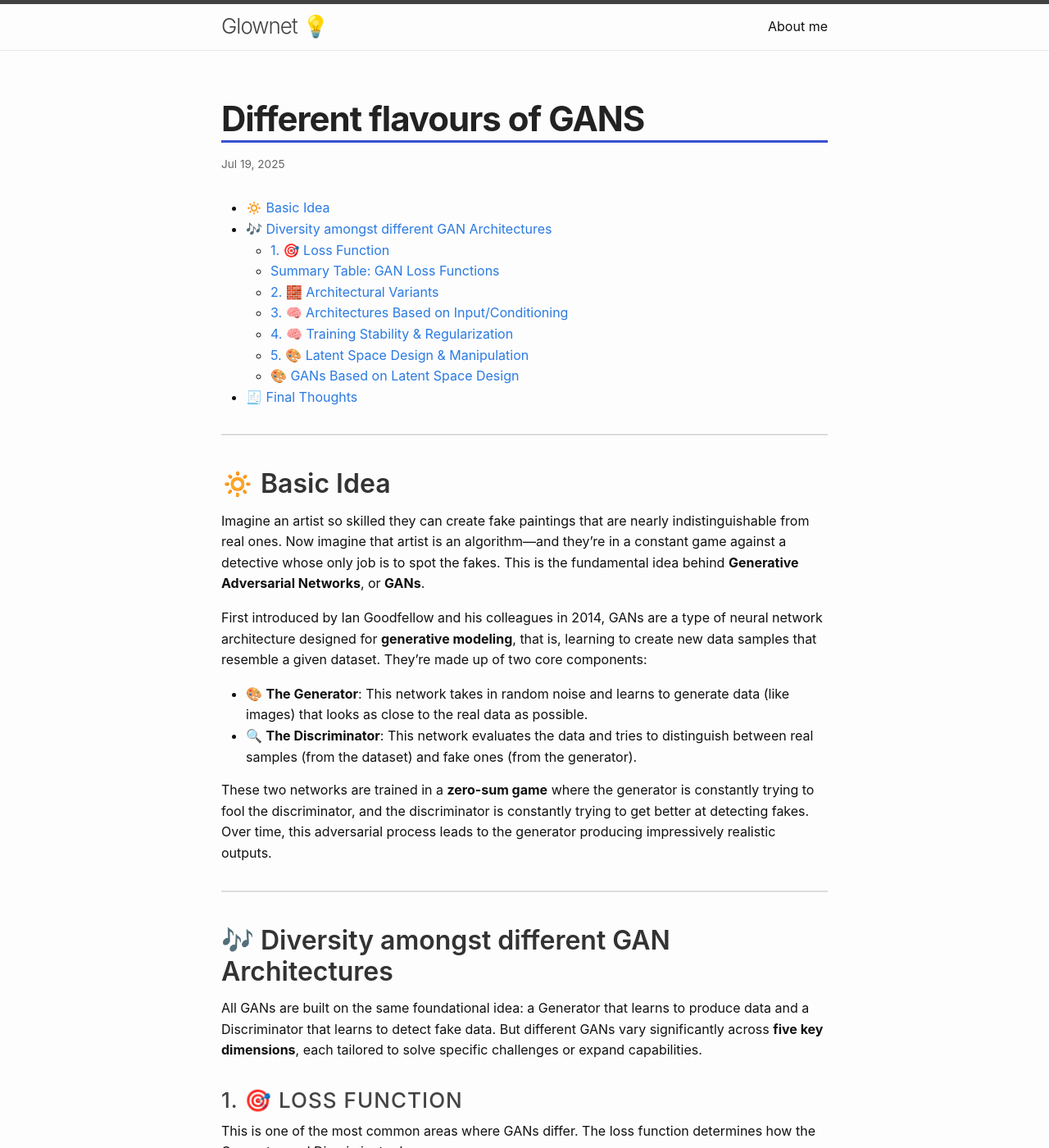
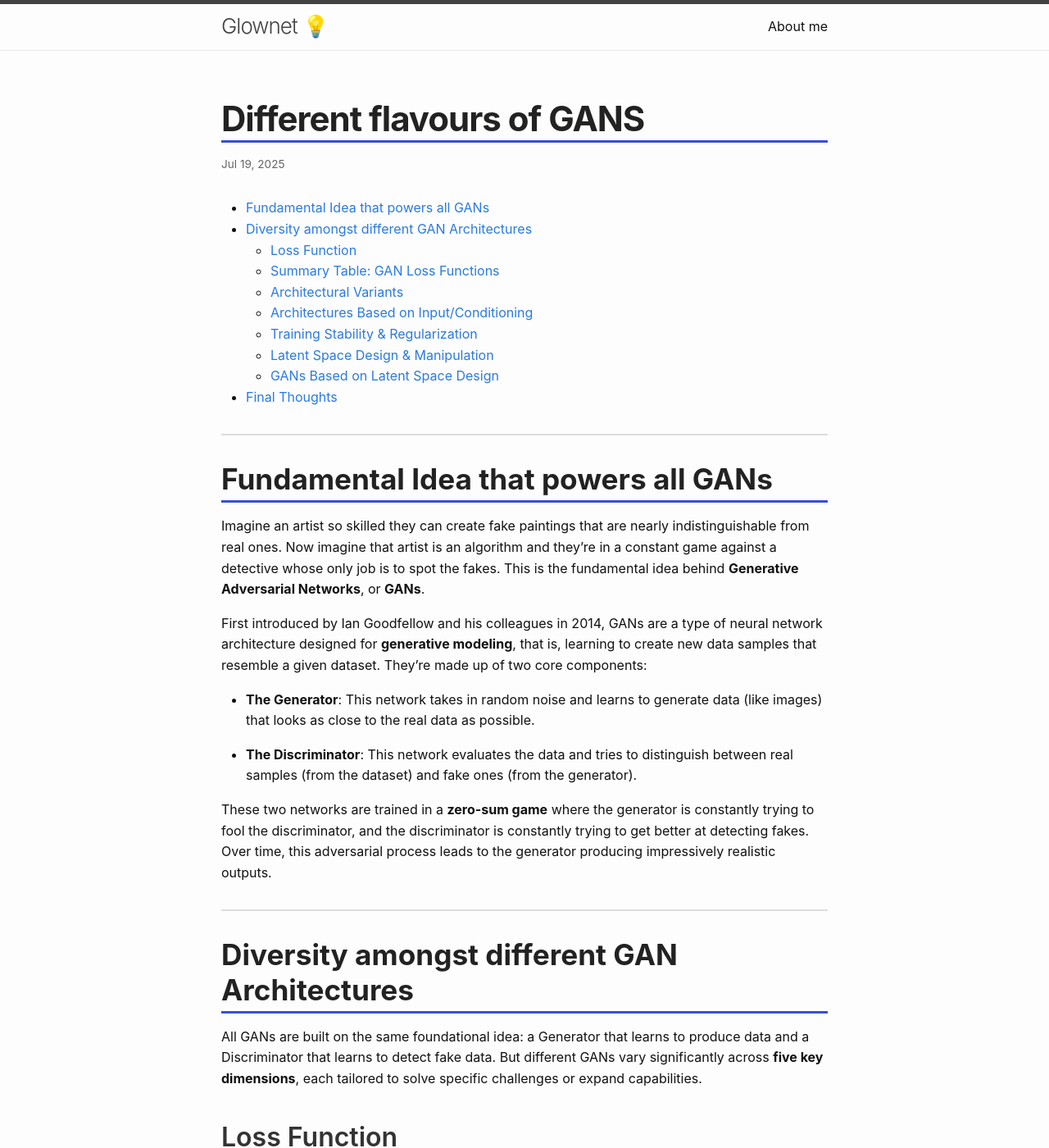
Before and after one commit to ayushi2019031/glownet.io, a Jekyll site: the page built from _posts/2025-07-19-types-of-gans-part-1.md, in a window 1280 px wide and 1400 px high. Shown: the whole window at 82% size. Built offline with Jekyll 4.4.1, drawn with Linux system fonts in a browser that asks for light colours; comment, search, counter and statistics services are not loaded; some of the changed text lies outside the part shown.

Commit message:
Start fixing the first blog - Types of Gans

```diff
--- a/_posts/2025-07-19-types-of-gans-part-1.md
+++ b/_posts/2025-07-19-types-of-gans-part-1.md
@@ -2,36 +2,37 @@
 layout: post
 title: "Different flavours of GANS"
 permalink: /types-of-gans/
-tags: [GAN Architecture, Kaggle, Deep Learning, CUT]
+tags: [GANs, Kaggle, Deep Learning]
 image: "../images/post-cards/global-glownet-card.webp"
 ---
 * Table of Contents
 {:toc}
 ---
-## 🔅 Basic Idea
+# Fundamental Idea that powers all GANs
 
-Imagine an artist so skilled they can create fake paintings that are nearly indistinguishable from real ones. Now imagine that artist is an algorithm—and they’re in a constant game against a detective whose only job is to spot the fakes. This is the fundamental idea behind **Generative Adversarial Networks**, or **GANs**.
+Imagine an artist so skilled they can create fake paintings that are nearly indistinguishable from real ones. Now imagine that artist is an algorithm and they’re in a constant game against a detective whose only job is to spot the fakes. This is the fundamental idea behind **Generative Adversarial Networks**, or **GANs**.
 
 First introduced by Ian Goodfellow and his colleagues in 2014, GANs are a type of neural network architecture designed for **generative modeling**, that is, learning to create new data samples that resemble a given dataset. They're made up of two core components:
 
-- 🎨 **The Generator**: This network takes in random noise and learns to generate data (like images) that looks as close to the real data as possible.
-- 🔍 **The Discriminator**: This network evaluates the data and tries to distinguish between real samples (from the dataset) and fake ones (from the generator).
+- **The Generator**: This network takes in random noise and learns to generate data (like images) that looks as close to the real data as possible.
+
+- **The Discriminator**: This network evaluates the data and tries to distinguish between real samples (from the dataset) and fake ones (from the generator).
 
 These two networks are trained in a **zero-sum game** where the generator is constantly trying to fool the discriminator, and the discriminator is constantly trying to get better at detecting fakes. Over time, this adversarial process leads to the generator producing impressively realistic outputs.
 
 ---
 
-## 🎶 Diversity amongst different GAN Architectures
+# Diversity amongst different GAN Architectures
 
 All GANs are built on the same foundational idea: a Generator that learns to produce data and a Discriminator that learns to detect fake data. But different GANs vary significantly across **five key dimensions**, each tailored to solve specific challenges or expand capabilities.
 
-### 1. 🎯 Loss Function
+## Loss Function
 
 This is one of the most common areas where GANs differ. The loss function determines how the Generator and Discriminator learn.
 
 Here we discuss about some common GAN Loss functions.
 
-###  Summary Table: GAN Loss Functions
+##  Summary Table: GAN Loss Functions
 
 | **Type of Loss**             | **Description**                                                                 | **Pros**                                                           | **Cons**                                                          |
 |-----------------------------|---------------------------------------------------------------------------------|--------------------------------------------------------------------|-------------------------------------------------------------------|
@@ -44,7 +45,7 @@ Here we discuss about some common GAN Loss functions.
 | **Perceptual Loss**         | Compares high-level features from a pre-trained network instead of pixels.     | Produces high-quality, realistic outputs.                          | Computationally expensive; requires pre-trained networks.         |
 | **Mutual Information Loss** | Maximizes shared information between latent codes and outputs.                 | Encourages disentangled, interpretable latent representations.     | Adds complexity; hard to balance with adversarial loss.           |
 
-### 2. 🧱 Architectural Variants
+## Architectural Variants
 
 The internal design of the Generator and Discriminator varies to suit different tasks and data types.
 
@@ -60,7 +61,7 @@ The internal design of the Generator and Discriminator varies to suit different
 
 
 
-### 3. 🧠 Architectures Based on Input/Conditioning
+## Architectures Based on Input/Conditioning
 
 GANs vary in the level and type of supervision and input conditioning.
 
@@ -75,7 +76,7 @@ GANs vary in the level and type of supervision and input conditioning.
 
 > This axis defines how much *control* we have over the output generation.
 
-### 4. 🧠 Training Stability & Regularization
+## Training Stability & Regularization
 
 Training a GAN is like walking a tightrope. The generator wants to fool the discriminator, and the discriminator wants to catch every fake—but if one gets too good too fast, the other collapses. That’s why researchers have developed clever techniques to balance this adversarial game and prevent instability, mode collapse, or dead gradients.
 <style>
@@ -214,7 +215,7 @@ Training a GAN is like walking a tightrope. The generator wants to fool the disc
 > These techniques improve convergence and reduce common training pitfalls.
 
 
-### 5. 🎨 Latent Space Design & Manipulation
+## Latent Space Design & Manipulation
 
 Some GANs are designed to give interpretable and editable latent representations.
 
@@ -257,7 +258,7 @@ Some GANs are designed to give interpretable and editable latent representations
 
 
 
-### 🎨 GANs Based on Latent Space Design
+## GANs Based on Latent Space Design
 
 | **Name of GAN** | **Trick**                             | **What It Enables**                      | **Show More** |
 |------------------|----------------------------------------|-------------------------------------------|---------------|
@@ -271,7 +272,7 @@ Some GANs are designed to give interpretable and editable latent representations
 ---
 > These approaches enhance semantic control and interpolation in the latent space.
 
-## 🧾 Final Thoughts
+# Final Thoughts
 
 GANs have completely changed the way we think about creativity in AI. At their core, they’re a fascinating game between two networks — one trying to create, the other trying to critique. But the real magic lies in the details: how we design the loss functions, structure the architectures, and most intriguingly, how we shape the latent space.
 
--- a/about.markdown
+++ b/about.markdown
@@ -231,7 +231,7 @@ Working in Azure Specialized org building Agentic AI systems
   - **[CS234: Reinforcement Learning](https://digitalcredential.stanford.edu/check/3EA90D2274EE4BB33FFFBB2C93091C16880FBA58DF11119933D828B32AF3868DVzFTOEJtVitJN2ROWlZqS3RXeit6V0FVeDltUWFselVQUTI1UjNWNHllSDdrbTQv)** (*Winter 2024*) — Covered foundational and advanced RL techniques including policy gradients, Q-learning, and bandit algorithms, with a focus on sequential decision-making under uncertainty.
   - **[CS236: Deep Generative Models](https://digitalcredential.stanford.edu/check/A94BC56E7F6F1330A926CCD1833998FCEE640CCC8DF13D041DF7A1AC42E69AEDLzk3aWt0b0tUNy9HdmJ3aDE4ejNZS0IyUHF5ZHVVQW5DRzRtTjI0cjR0R0lHcXIz)** (*Summer 2024*) — Explored generative modeling techniques such as VAEs, GANs, Normalizing Flows, and Diffusion Models, emphasizing both theory and implementation.
 
-- **SWE Intern @Microsoft** — *Microsoft, Summer 2022*
+- **SWE Intern @Microsoft** — *Microsoft, May 2022 - July 2022*
   - **Optimization of Microsoft's internal Machine learning library**: written using deep learning libraries and algorithms in python based on paper written by MSFT Research leading to reduction in memory usage by 75% on 100+ GB datasets using time profiling, vectorization and reduction in logging.
   - Built a **distributed ML PoC using PySpark and Databricks** demonstrating scalable pre-processing and training on large-scale datasets.
   - Secured a return offer from Microsoft 😊
@@ -240,7 +240,7 @@ Working in Azure Specialized org building Agentic AI systems
   - Received appreciation for mentoring 400+ students of junior batches in IIIT Delhi in DSA
   - As a part of TAship, prepared assignments, took tutorials and office hours for students.
 
-- **Machine Learning Engineer** — *Wunderman Thompson Salmon, 2021*
+- **Machine Learning Engineer** — *Wunderman Thompson Salmon, May 2021 - July 2021*
   - Implemented a recommendation system to predict customers' next baskets based on the paper using PyTorch.
 
 - **Research Publication** — *ACM Hypertext Conference, 2022*
```
Also changed, not shown: _posts/2025-09-21-autonomous-agents-on-azure.md (+1 -0 lines).
